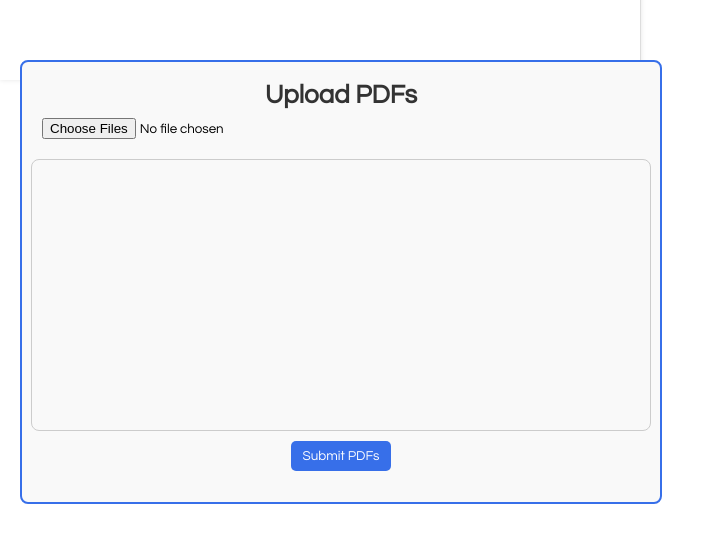
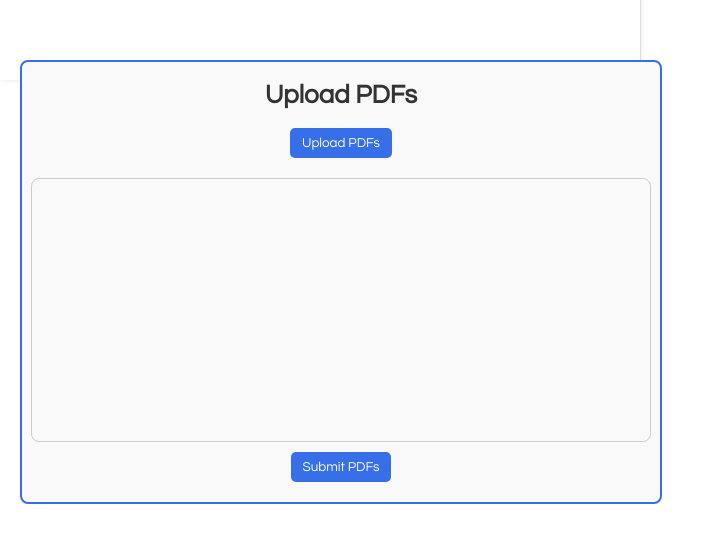
Before and after one commit to zahrakhan010/COE-AI-web-page, a plain HTML site: page index.html in a window 1280 px wide. Shown: the part 2340-2882 px from the top of the page, without its empty margins (0-705 px from the left). Drawn offline with Linux system fonts and the light colour scheme; a script that the page names is missing.

Commit message:
corrected3

```diff
--- a/css/style.css
+++ b/css/style.css
@@ -265,7 +265,6 @@ section {
 
 /* pdf styling */
 
-
 .pdf-upload-section {
     display: flex;
     padding: 20px;
@@ -283,6 +282,7 @@ section {
     background-color: #f9f9f9; /* Light background color */
     width: 300px; /* Fixed width for the container */
     height: 400px; /* Increased height */
+    overflow: hidden; /* Ensure the content doesn't overflow the container */
 }
 
 .pdf-upload-container h2 {
@@ -316,7 +316,7 @@ button:hover {
     padding: 10px; /* Padding inside the PDF display */
     width: 100%; /* Full width of the container */
     height: 250px; /* Fixed height for the display area */
-    overflow-y: auto; /* Scroll if overflow */
+    overflow-y: auto; /* Enable vertical scrolling if overflow */
 }
 
 .pdf-block {
--- a/index.html
+++ b/index.html
@@ -92,7 +92,8 @@
 			<section class="pdf-upload-section" style="display: flex; padding: 20px;">
 				<div class="pdf-upload-container">
 					<h2>Upload PDFs</h2>
-					<input type="file" id="pdfInput" accept=".pdf" multiple onchange="handleFileUpload()">
+					<input type="file" id="pdfInput" accept=".pdf" multiple style="display:none;" onchange="handleFileUpload()">
+					<button id="uploadBtn" style="margin-bottom: 10px;" onclick="document.getElementById('pdfInput').click();">Upload PDFs</button>
 					<div class="uploaded-pdfs">
 						<div id="pdfDisplay" class="pdf-display"></div>
 					</div>
```
